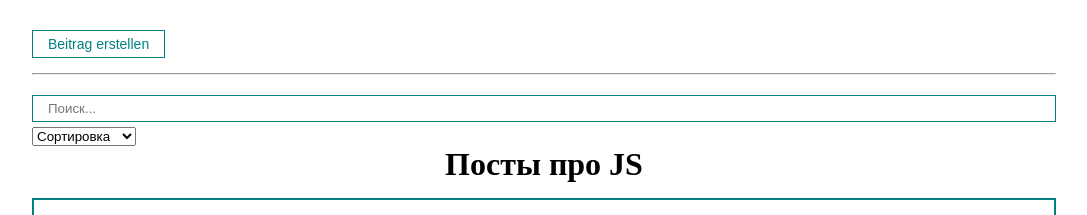
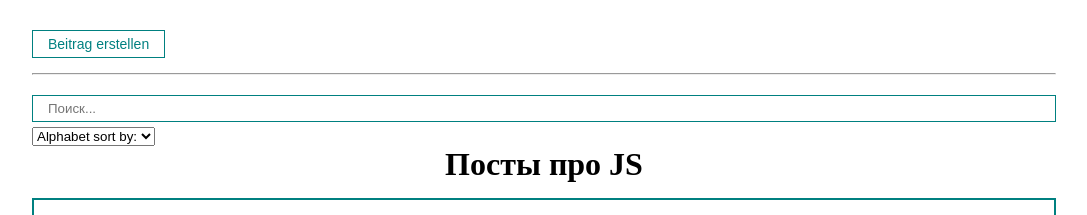
Before and after one commit to ericgro2000/reLearningReact, a React (Vite) app: page / in a window 1280 px wide. Shown: the top 215 px of the page, without its empty margins (96-1183 px from the left). Built offline with nearby package versions, Linux system fonts and the light colour scheme.

Commit message:
Name der sortierten Optionen und Sprache geändert.

```diff
--- a/src/components/PostFilter.tsx
+++ b/src/components/PostFilter.tsx
@@ -24,7 +24,7 @@ const PostFilter: React.FC<PostFilterProps> = ({ filter, setFilter }) => {
         onChange={(selectedSort) =>
           setFilter({ ...filter, sort: selectedSort })
         }
-        defaultValue="Сортировка"
+        defaultValue="Alphabet sort by:"
         options={[
           { value: "title", name: "По названию" },
           { value: "body", name: "По описанию" },
```
